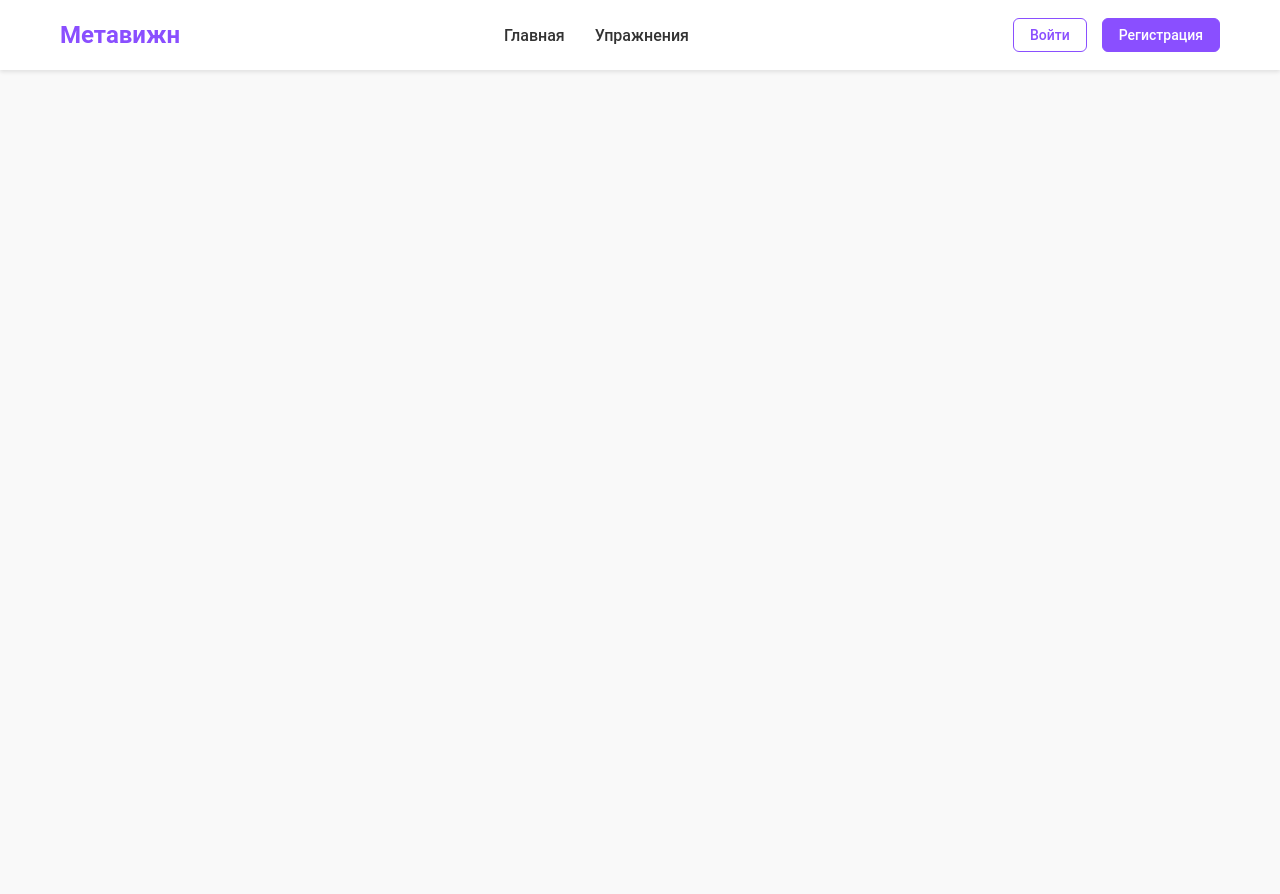
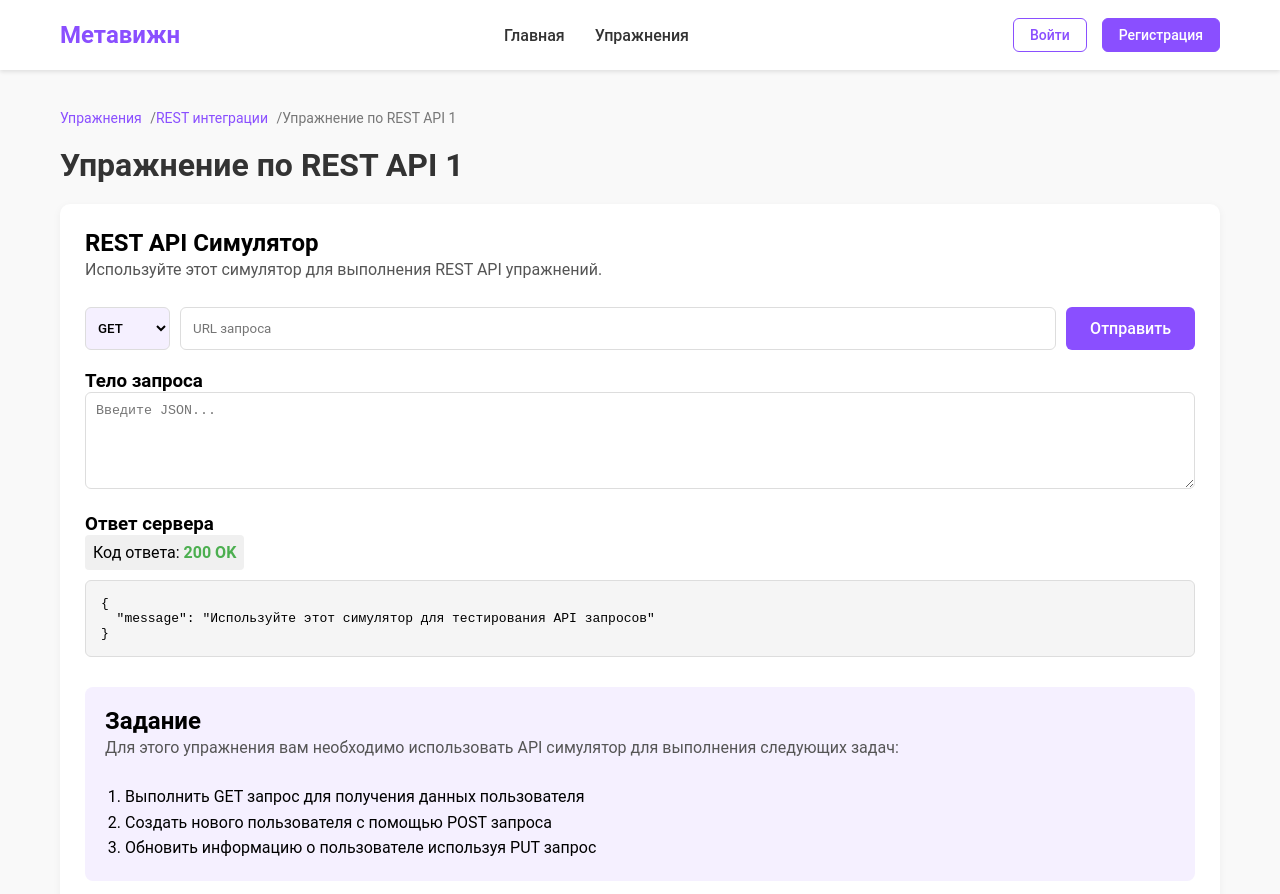
Before and after one commit to DanielGilyadov/X, a React (Create React App) app: page /api-simulator/1 in a window 1280 px wide. Shown: the top 894 px of the page. Before the commit the page ends 800 px from the top, so only its background shows below. Built offline with nearby package versions, Linux system fonts and the light colour scheme.

Commit message:
module for rest integrations

```diff
--- a/src/App.js
+++ b/src/App.js
@@ -8,6 +8,7 @@ import ExercisesMenu from './pages/ExercisesMenu';
 import Login from './pages/Login';
 import Register from './pages/Register';
 import './App.css';
+import RestApiSimulator from './components/RestApiSimulator/RestApiSimulator';
 
 function App() {
   return (
@@ -21,6 +22,7 @@ function App() {
             <Route path="/exercises/:categoryId" element={<ExercisesMenu />} />
             <Route path="/login" element={<Login />} />
             <Route path="/register" element={<Register />} />
+            <Route path="/api-simulator/:exerciseId" element={<RestApiSimulator />} /> {/* REST API Симулятор */}
           </Routes>
         </div>
       </div>
--- /dev/null
+++ b/src/components/RestApiSimulator/RestApiSimulator.css
@@ -0,0 +1,82 @@
+/* Стили для REST API симулятора */
+.rest-api-simulator {
+    background-color: white;
+    border-radius: 10px;
+    box-shadow: 0 2px 8px rgba(0,0,0,0.05);
+    padding: 25px;
+    margin-bottom: 20px;
+  }
+
+  .api-controls {
+    margin-bottom: 25px;
+  }
+
+  .method-selector {
+    display: flex;
+    gap: 10px;
+    margin-bottom: 15px;
+  }
+
+  .method-selector select {
+    padding: 8px;
+    border: 1px solid #ddd;
+    border-radius: 6px;
+    background-color: #f5f0ff;
+    font-weight: 500;
+    cursor: pointer;
+  }
+
+  .method-selector input {
+    flex-grow: 1;
+    padding: 8px 12px;
+    border: 1px solid #ddd;
+    border-radius: 6px;
+  }
+
+  .request-body, .response-area {
+    margin-top: 20px;
+  }
+
+  .request-body textarea {
+    width: 100%;
+    padding: 10px;
+    border: 1px solid #ddd;
+    border-radius: 6px;
+    font-family: monospace;
+    resize: vertical;
+  }
+
+  .response-code {
+    margin-bottom: 10px;
+    padding: 8px;
+    background-color: #f0f0f0;
+    border-radius: 4px;
+    display: inline-block;
+  }
+
+  .response-code span {
+    font-weight: 600;
+    color: #4CAF50;
+  }
+
+  .response-body {
+    background-color: #f5f5f5;
+    padding: 15px;
+    border-radius: 6px;
+    border: 1px solid #ddd;
+    font-family: monospace;
+    white-space: pre-wrap;
+    overflow-x: auto;
+  }
+
+  .exercise-task {
+    background-color: #f5f0ff;
+    padding: 20px;
+    border-radius: 8px;
+    margin-top: 30px;
+  }
+
+  .task-description ol {
+    margin-left: 20px;
+    line-height: 1.6;
+  }
--- /dev/null
+++ b/src/components/RestApiSimulator/RestApiSimulator.js
@@ -0,0 +1,93 @@
+// src/pages/RestApiSimulator.js
+import React, { useState, useEffect } from 'react';
+import { useParams, useLocation, Link } from 'react-router-dom';
+import './RestApiSimulator.css';
+
+const RestApiSimulator = () => {
+  const { exerciseId } = useParams();
+  const location = useLocation();
+  const [exerciseData, setExerciseData] = useState(null);
+
+  // Извлекаем данные из location.state или загружаем их
+  useEffect(() => {
+    // Если данные были переданы через навигацию
+    if (location.state?.exerciseId) {
+      setExerciseData({
+        id: location.state.exerciseId,
+        title: location.state.exerciseTitle
+      });
+    } else {
+      // Здесь можно добавить логику загрузки данных упражнения по ID
+      // Например, из API или из локального хранилища
+      console.log('Загрузка данных упражнения для ID:', exerciseId);
+
+      // Пример загрузки фиктивных данных
+      setExerciseData({
+        id: exerciseId,
+        title: `Упражнение по REST API ${exerciseId}`
+      });
+    }
+  }, [exerciseId, location.state]);
+
+  if (!exerciseData) {
+    return <div className="page">Загрузка упражнения...</div>;
+  }
+
+  return (
+    <div className="page">
+      <div className="breadcrumbs">
+        <Link to="/exercises">Упражнения</Link> /
+        <Link to="/exercises/Rest">REST интеграции</Link> /
+        {exerciseData.title}
+      </div>
+
+      <h1>{exerciseData.title}</h1>
+
+      <div className="rest-api-simulator">
+        <div className="api-controls">
+          <h2>REST API Симулятор</h2>
+          <p>Используйте этот симулятор для выполнения REST API упражнений.</p>
+
+          {/* Здесь будет интерфейс API симулятора */}
+          <div className="api-interface">
+            <div className="method-selector">
+              <select>
+                <option value="GET">GET</option>
+                <option value="POST">POST</option>
+                <option value="PUT">PUT</option>
+                <option value="DELETE">DELETE</option>
+              </select>
+              <input type="text" placeholder="URL запроса" />
+              <button className="primary-button">Отправить</button>
+            </div>
+
+            <div className="request-body">
+              <h3>Тело запроса</h3>
+              <textarea placeholder="Введите JSON..." rows="5"></textarea>
+            </div>
+
+            <div className="response-area">
+              <h3>Ответ сервера</h3>
+              <div className="response-code">Код ответа: <span>200 OK</span></div>
+              <pre className="response-body">{"{\n  \"message\": \"Используйте этот симулятор для тестирования API запросов\"\n}"}</pre>
+            </div>
+          </div>
+        </div>
+
+        <div className="exercise-task">
+          <h2>Задание</h2>
+          <div className="task-description">
+            <p>Для этого упражнения вам необходимо использовать API симулятор для выполнения следующих задач:</p>
+            <ol>
+              <li>Выполнить GET запрос для получения данных пользователя</li>
+              <li>Создать нового пользователя с помощью POST запроса</li>
+              <li>Обновить информацию о пользователе используя PUT запрос</li>
+            </ol>
+          </div>
+        </div>
+      </div>
+    </div>
+  );
+};
+
+export default RestApiSimulator;
--- a/src/pages/ExercisesMenu.js
+++ b/src/pages/ExercisesMenu.js
@@ -1,6 +1,6 @@
 // src/pages/ExercisesMenu.js
 import React from 'react';
-import { Link, useParams } from 'react-router-dom';
+import { Link, useParams, useNavigate } from 'react-router-dom';
 import './Pages.css';
 
 // Фиктивные данные для упражнений (в реальном приложении их можно загружать с сервера)
@@ -11,33 +11,59 @@ const exercisesData = {
       title: 'Введение в REST API',
       description: 'Основные принципы работы с REST API интеграциями.',
       difficulty: 'Легкий',
-      time: '15 мин.'
+      time: '15 мин.',
+      type: 'rest-api'
     },
     {
       id: 'rest-2',
       title: 'Работа с методами HTTP',
       description: 'Изучение HTTP методов GET, POST, PUT, DELETE в REST API.',
       difficulty: 'Средний',
-      time: '25 мин.'
+      time: '25 мин.',
+      type: 'rest-api'
     }
-  ]
+  ],
 };
 
 const ExercisesMenu = () => {
   const { categoryId } = useParams();
+  const navigate = useNavigate(); // Добавляем хук для программной навигации
 
   // Получение списка упражнений для выбранной категории
   const exercises = exercisesData[categoryId] || [];
 
   // Получение названия категории
   const getCategoryTitle = () => {
+
     switch(categoryId) {
       case 'Rest':
         return 'REST интеграции';
+      case 'Sql':
+        return 'SQL запросы';
+      case 'Requirements':
+        return 'Анализ требований';
       default:
         return 'Упражнения';
     }
   };
+
+  // Функция для обработки клика по кнопке "Начать упражнение"
+  const handleStartExercise = (exercise) => {
+    // В зависимости от типа упражнения перенаправляем на разные страницы
+    if (exercise.type === 'rest-api') {
+      // Для REST API перенаправляем на RestApiSimulator с параметрами
+      navigate(`/api-simulator/${exercise.id}`, {
+        state: {
+          exerciseId: exercise.id,
+          exerciseTitle: exercise.title
+        }
+      });
+    } else {
+      // Для других типов упражнений используем обычный роутинг
+      navigate(`/exercises/${categoryId}/${exercise.id}`);
+    }
+  };
+
 
   return (
     <div className="page">
@@ -60,9 +86,13 @@ const ExercisesMenu = () => {
                 </div>
               </div>
               <p>{exercise.description}</p>
-              <Link to={`/exercises/${categoryId}/${exercise.id}`} className="start-exercise-button">
+              {/* Заменяем Link на button с обработчиком события */}
+              <button
+                className="start-exercise-button"
+                onClick={() => handleStartExercise(exercise)}
+              >
                 Начать упражнение
-              </Link>
+              </button>
             </div>
           ))
         ) : (
```
